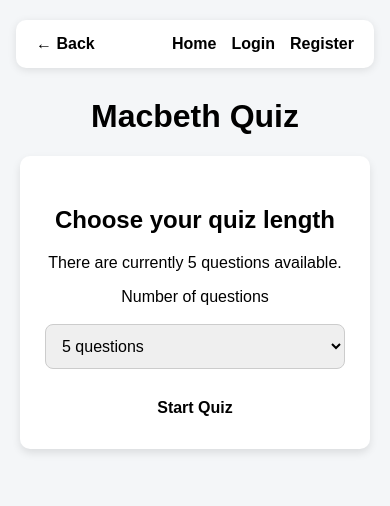
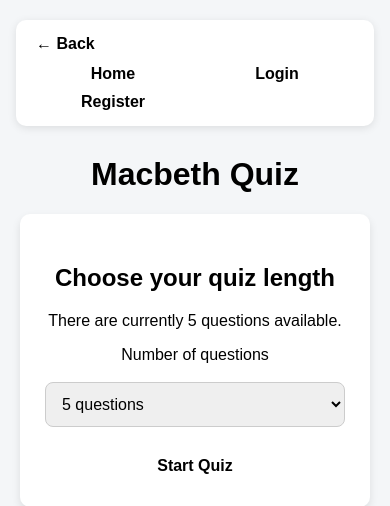
Before and after one commit to jshepherd1234/GCSE-Revision-App, a Flask app: page /quiz/macbeth in a window 390 px wide. Shown: the top 506 px of the page. Run offline with Flask 3, Linux system fonts and the light colour scheme.

Commit message:
Altered nav bar layout for mobile

```diff
--- a/static/style.css
+++ b/static/style.css
@@ -522,3 +522,42 @@ button.button{
     margin: 10px;
 
 }
+
+@media(max-width: 700px){
+
+    .navbar{
+
+        flex-direction: column;
+
+        align-items: stretch;
+
+        gap: 12px;
+
+    }
+
+    .navbar >a:first-child{
+
+        align-self: flex-start;
+
+    }
+
+    .nav-right{
+
+        display: grid;
+
+        grid-template-columns: repeat(2, minmax(0, 1fr));
+
+        gap: 10px;
+
+        width: 100%;
+
+    }
+
+    .nav-right a{
+
+        text-align: center;
+
+        overflow-wrap: anywhere;
+    }
+
+}
```
